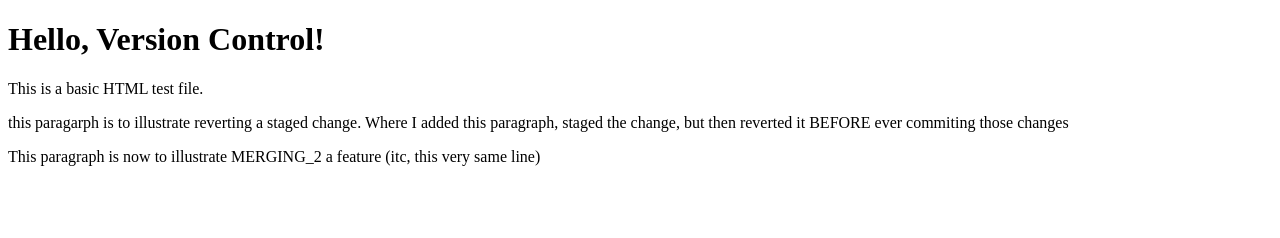
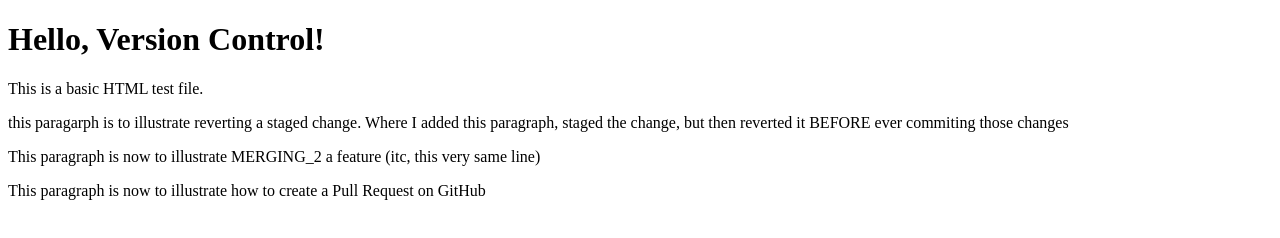
Before and after one commit to PSStudent01/302.1-activity_3, a plain HTML site: page index.html in a window 1280 px wide. Drawn offline with Linux system fonts and the light colour scheme.

Commit message:
illustrating  how to create a Pull Request on GitHub

```diff
--- a/index.html
+++ b/index.html
@@ -11,6 +11,8 @@
     <p>this paragarph is to illustrate reverting a staged change. Where I added this paragraph, staged the change, but then reverted it BEFORE ever commiting those changes</p>
 
     <p>This paragraph is now to illustrate MERGING_2 a feature (itc, this very same line)</p>
+
+    <p>This paragraph is now to illustrate how to create a Pull Request on GitHub</p>
   </p>
 </body>
 </html>
```
